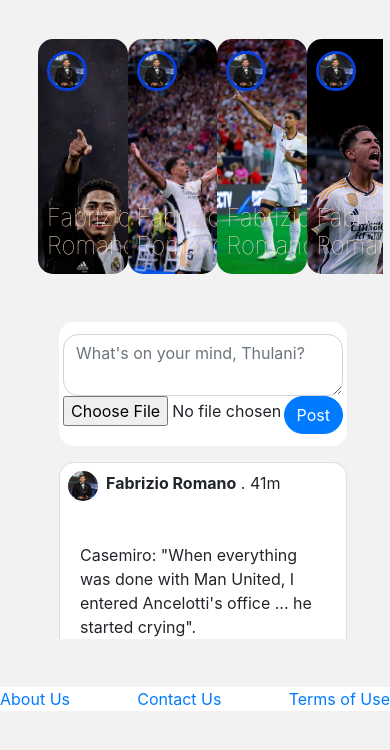
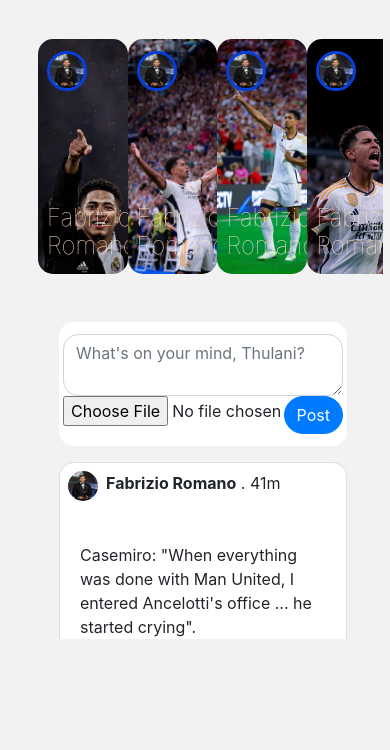
Before and after one commit to ThusTech/FaceBook_Clone, a plain HTML site: page index.html in a window 390 px wide. Shown: the part 56-806 px from the top of the page. Drawn offline with nearby package versions, Linux system fonts and the light colour scheme.

Commit message:
final changes

```diff
--- a/index.html
+++ b/index.html
@@ -3,7 +3,7 @@
     <head>
         <!-- meta configs -->
         <meta charset="utf-8"/>
-        <meta name="viewport" content="width=device-width, initial-scale=1.0, shrink-to-fit=no"/>
+        <meta name="viewport" content="width=device-width, height=device-height, initial-scale=1.0, shrink-to-fit=no"/>
 
         <!-- bootstrap css -->
         <link rel="stylesheet" href="https://cdn.jsdelivr.net/npm/bootstrap@4.1.3/dist/css/bootstrap.min.css" integrity="sha384-MCw98/SFnGE8fJT3GXwEOngsV7Zt27NXFoaoApmYm81iuXoPkFOJwJ8ERdknLPMO" crossorigin="anonymous">
@@ -46,7 +46,7 @@
                 </div>
             </nav>
             <nav class="mobile-nav navbar navbar-expand-lg navbar-light bg-primary">
-                <div class="container d-flex">
+                <div class="container d-flex justify-content-between">
                     <a href="#"><img src="./static/home (1).png" class="" width="40" height="40"></a>
                     <a href="#"><img src="./static/video (1).png" class="" width="40" height="40"></a>
                     <a href="#"><img src="./static/market.png" class="" width="40" height="40"></a>
@@ -348,10 +348,12 @@
             </div>
         </main>
 
-        <footer class="d-flex justify-content-between bg-white mt-5">
-            <a class="mr-5" href="#">About Us</a>
-            <a class="" href="#">Contact Us</a>
-            <a class="ml-5" href="#">Terms of Use</a>
+        <footer class="footer d-flex justify-content-center bg-white mt-5">
+            <div>
+                <a class="footer mr-5" href="#">About Us</a>
+                <a class="footer" href="#">Contact Us</a>
+                <a class="footer ml-5" href="#">Terms of Use</a>
+            </div>
         </footer>
 
         <script src="https://code.jquery.com/jquery-3.3.1.slim.min.js" integrity="sha384-q8i/X+965DzO0rT7abK41JStQIAqVgRVzpbzo5smXKp4YfRvH+8abtTE1Pi6jizo" crossorigin="anonymous"></script>
--- a/styles.css
+++ b/styles.css
@@ -4,7 +4,7 @@
 }
 
 @media (max-width:768px) {
-    .left-sidebar, .right-sidebar, .navbar-logo, .menu, .computer-nav{
+    .left-sidebar, .right-sidebar, .navbar-logo, .menu, .computer-nav, .footer{
         display: none;
         width: 0;
     }
@@ -43,6 +43,7 @@ body{
     margin-top: 15px;
     background-color: var(--card-color);
     border-radius: 12px;
+    height: 100%;
     /* text-align: center; */
 }
 .btn, .form-control{
```
